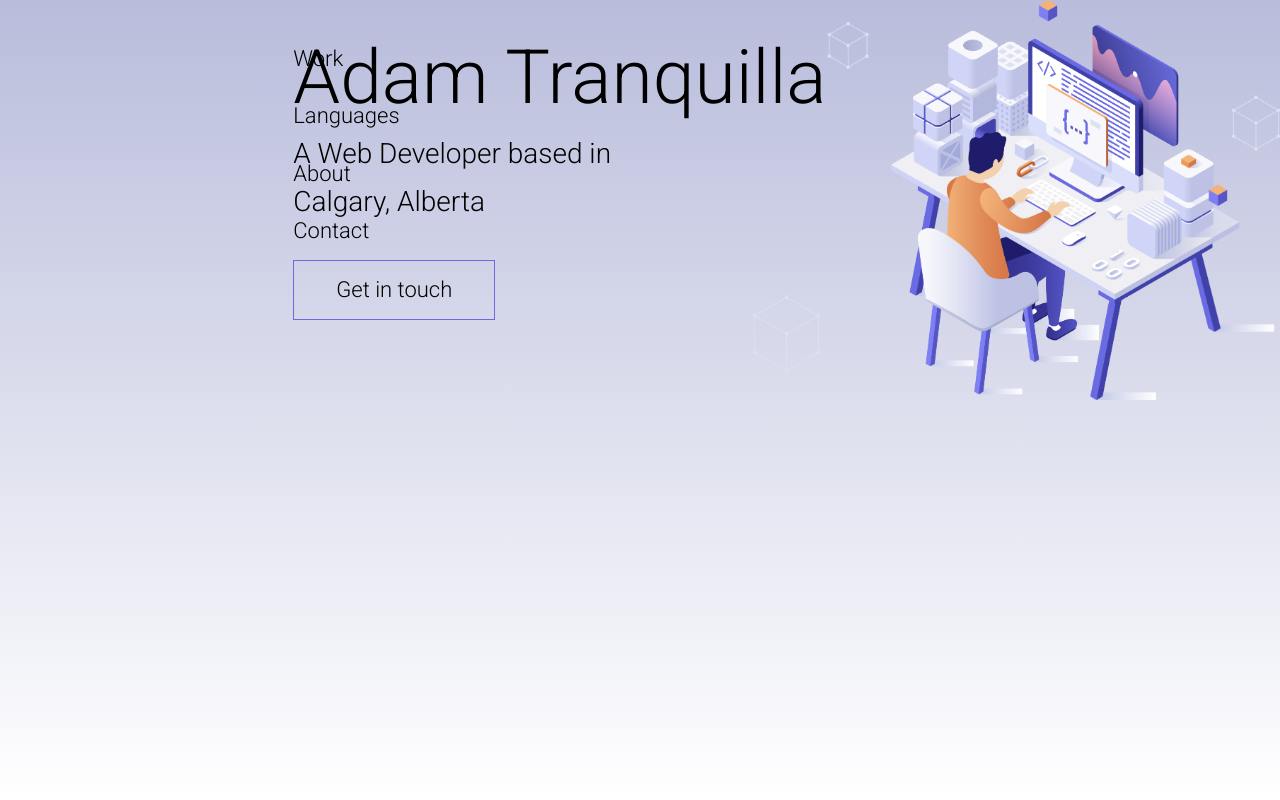
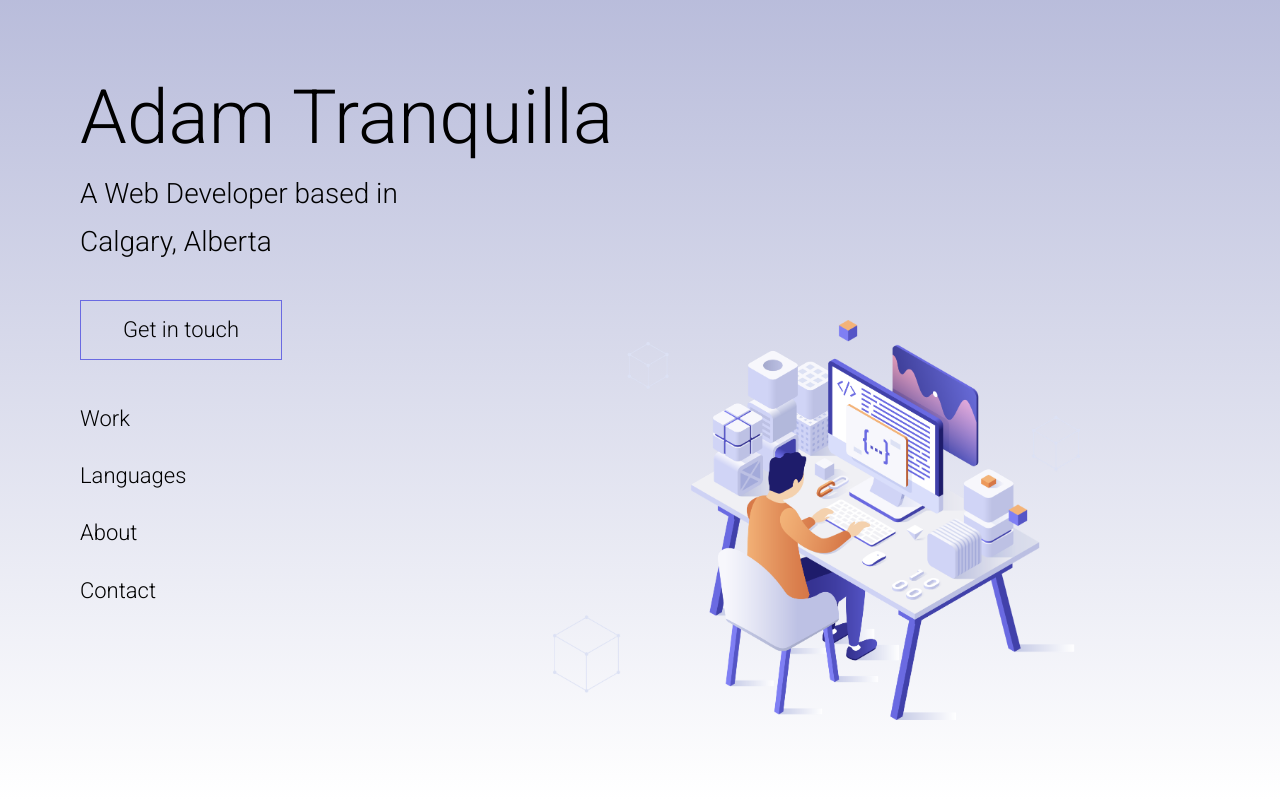
Before and after one commit to zeeshanhshaheen/adam-portfolio, a plain HTML site: page index.html in a window 1280 px wide. Shown: the top 800 px of the page. Drawn offline with nearby package versions, Linux system fonts and the light colour scheme.

Commit message:
nav bar realigned

```diff
--- a/index.css
+++ b/index.css
@@ -319,9 +319,6 @@ body:not(.user-is-tabbing) a:focus {
 
 .nav {
   display: flex;
-  top: 30vh;
-  flex-direction: column;
-  justify-content: flex-end;
   padding: var(--gutter-normal) 0;
 }
 
@@ -398,15 +395,16 @@ body:not(.user-is-tabbing) a:focus {
 }
 .header__image {
   height: 50vh;
-/*   display: flex;
-  position: fixed;
-  align-items: right;
-  justify-content: right; */
+  display: flex;
+  top: 40vh;
+  right: 25vh;
+  position: absolute;
 }
 
 .header__text {
   position: absolute;
-  top: 5vh;
+  top: 10vh;
+  left: 10vh;
   /* transform: translateY(-50%); */
 }
 
```
Also changed, not shown: index.html (+1 -1 lines).
